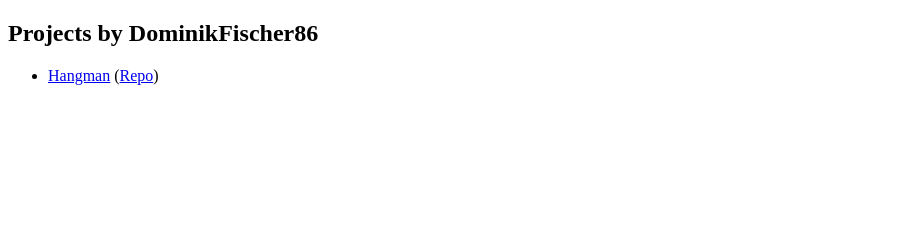
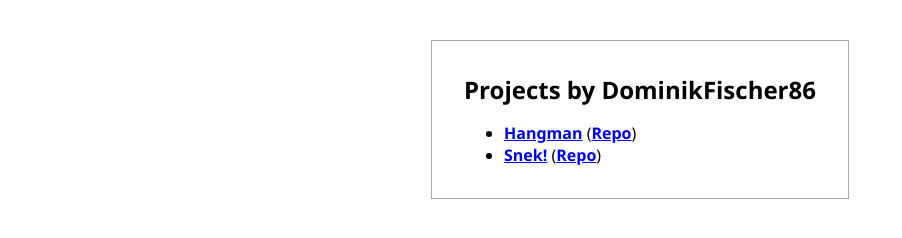
Before and after one commit to DominikFischer86/DominikFischer86.github.io, a plain HTML site: page index.html in a window 1280 px wide. Shown: the whole page, without its empty margins (0-902 px from the left). Drawn offline with Linux system fonts and the light colour scheme.

Commit message:
feat: Update frontpage

```diff
--- a/index.html
+++ b/index.html
@@ -4,13 +4,36 @@
     <meta charset="UTF-8" />
     <meta name="viewport" content="width=device-width, initial-scale=1.0" />
     <title>Projects</title>
+    <style>
+      body { font-family:'Segoe UI', Tahoma, Geneva, Verdana, sans-serif; display: flex; justify-content: center;}
+      section {
+        border: 1px solid #aaa;
+        padding: 2rem;
+        position: relative;
+        top: 2rem;
+      }
+      a { font-weight: bold; }
+      a:hover {
+        color: #000;
+      }
+
+      h1 {
+        margin: 0 0 1rem 0;
+      }
+      ul {
+        margin: 0;
+      }
+    </style>
   </head>
   <body>
     <section>
       <h1>Projects by DominikFischer86</h1>
       <ul>
         <li>
-          <a href="/hangman">Hangman</a> (<a href="https://github.com/DominikFischer86/Hangman" target="_blank">Repo</a>)
+          <a href="/hangman" target="_blank">Hangman</a> (<a href="https://github.com/DominikFischer86/Hangman" target="_blank">Repo</a>)
+        </li>
+        <li>
+          <a href="/snek" target="_blank">Snek!</a> (<a href="https://github.com/DominikFischer86/Snek" target="_blank">Repo</a>)
         </li>
       </ul>
     </section>
```
